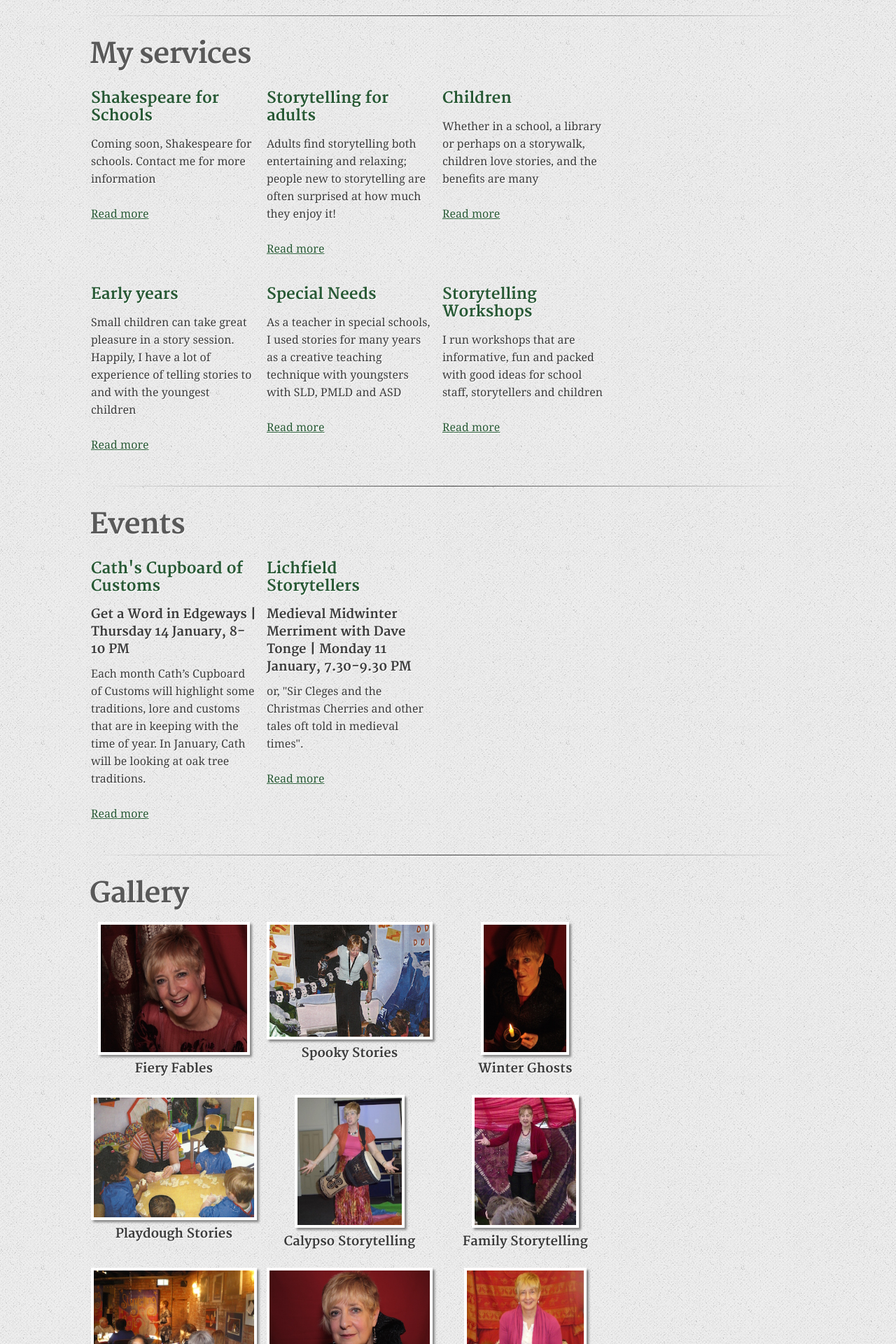
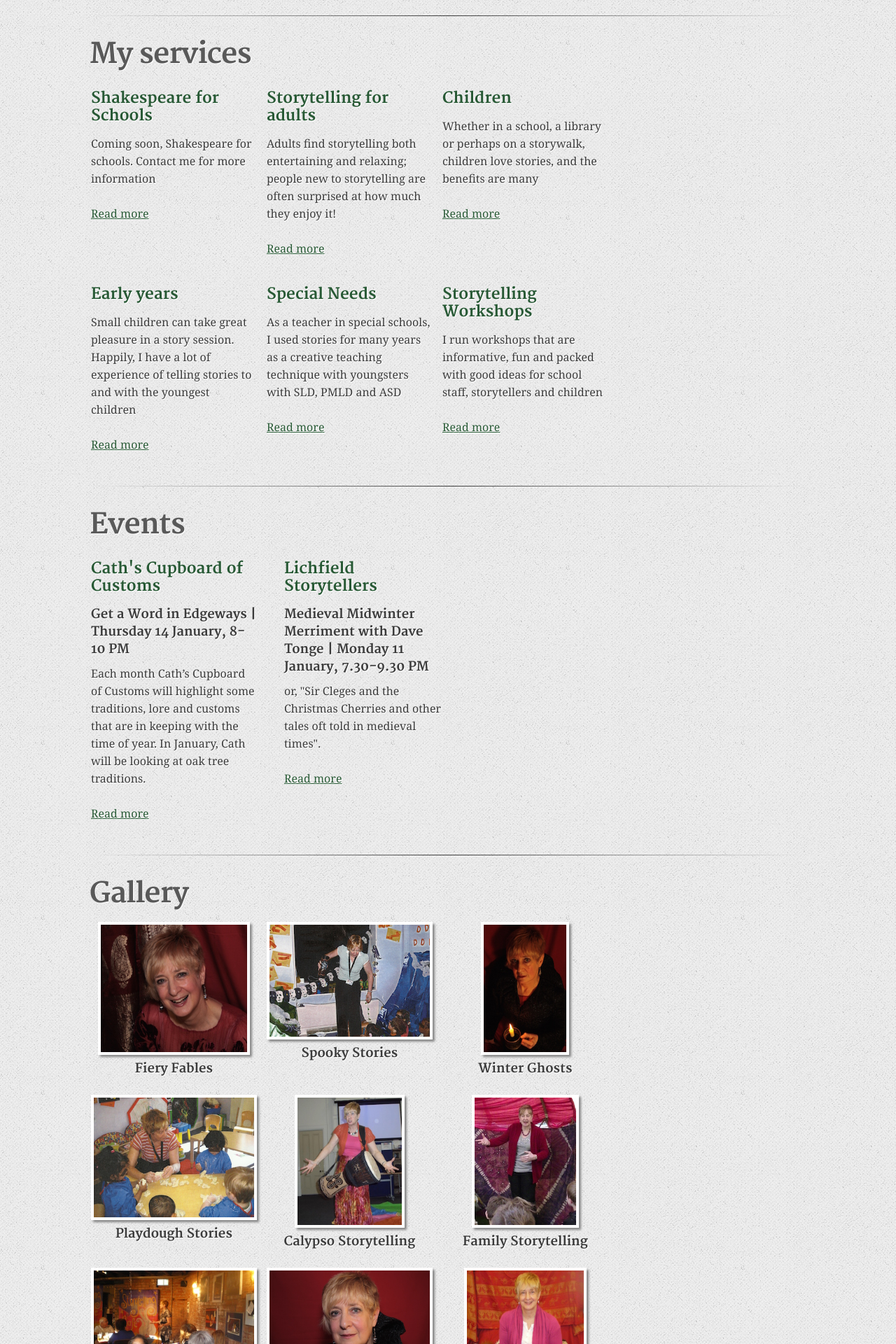
Before and after one commit to m3dwards/storytellingforall, a Jekyll site: the page built from index.html, in a window 1280 px wide. Shown: the part 862-2782 px from the top of the page at 70% size. Built offline with Jekyll 4.4.1, drawn with Linux system fonts in a browser that asks for light colours.

Commit message:
added margin-right on events

```diff
--- a/_sass/_layout.scss
+++ b/_sass/_layout.scss
@@ -68,6 +68,12 @@
   }
 }
 
+#events {
+  .service-box {
+    margin-right: 25px;
+  }
+}
+
 .gallery-item {
   display: inline-block;
   *display: inline;
@@ -104,6 +110,7 @@
   #home-services, #events {
     .service-box {
         width: 48.4%;
+        margin-right: 0;
     }
   }
 }
@@ -135,6 +142,7 @@
   #home-services, #events {
     .service-box {
         width: 100%;
+        margin-right: 0;
     }
   }
 }
```
